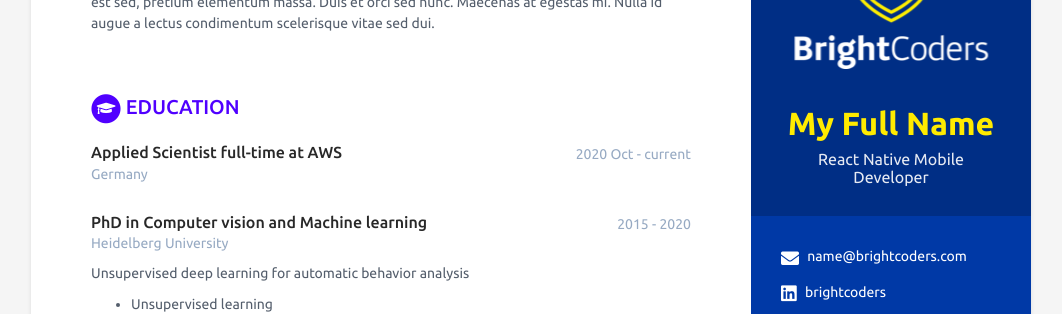
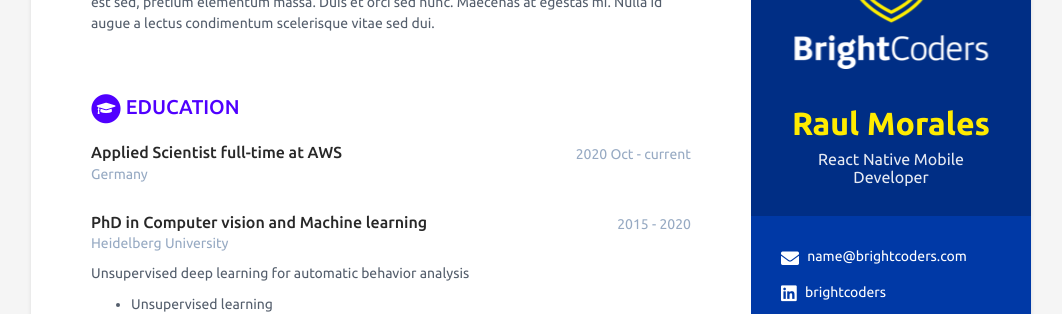
Before and after one commit to BC-MAY-21-RN/scorecard-RaulMorales404, a Jekyll site: the page built from index.html, in a window 1280 px wide. Shown: the part 169-483 px from the top of the page, without its empty margins (109-1171 px from the left). Built offline with Jekyll 4.4.1, drawn with Linux system fonts in a browser that asks for light colours.

Commit message:
Update data.yml
add name

```diff
--- a/_data/data.yml
+++ b/_data/data.yml
@@ -7,7 +7,7 @@ sidebar:
   education: False # NO MODIFICAR
 
   # Profile information
-  name: My Full Name # Nombre completo
+  name: Raul Morales # Nombre completo
   tagline: React Native Mobile Developer # React Native Mobile Developer ó Ruby on Rails Web Developer Según sea el caso
   avatar: escudo.png # No modificar
 
```
